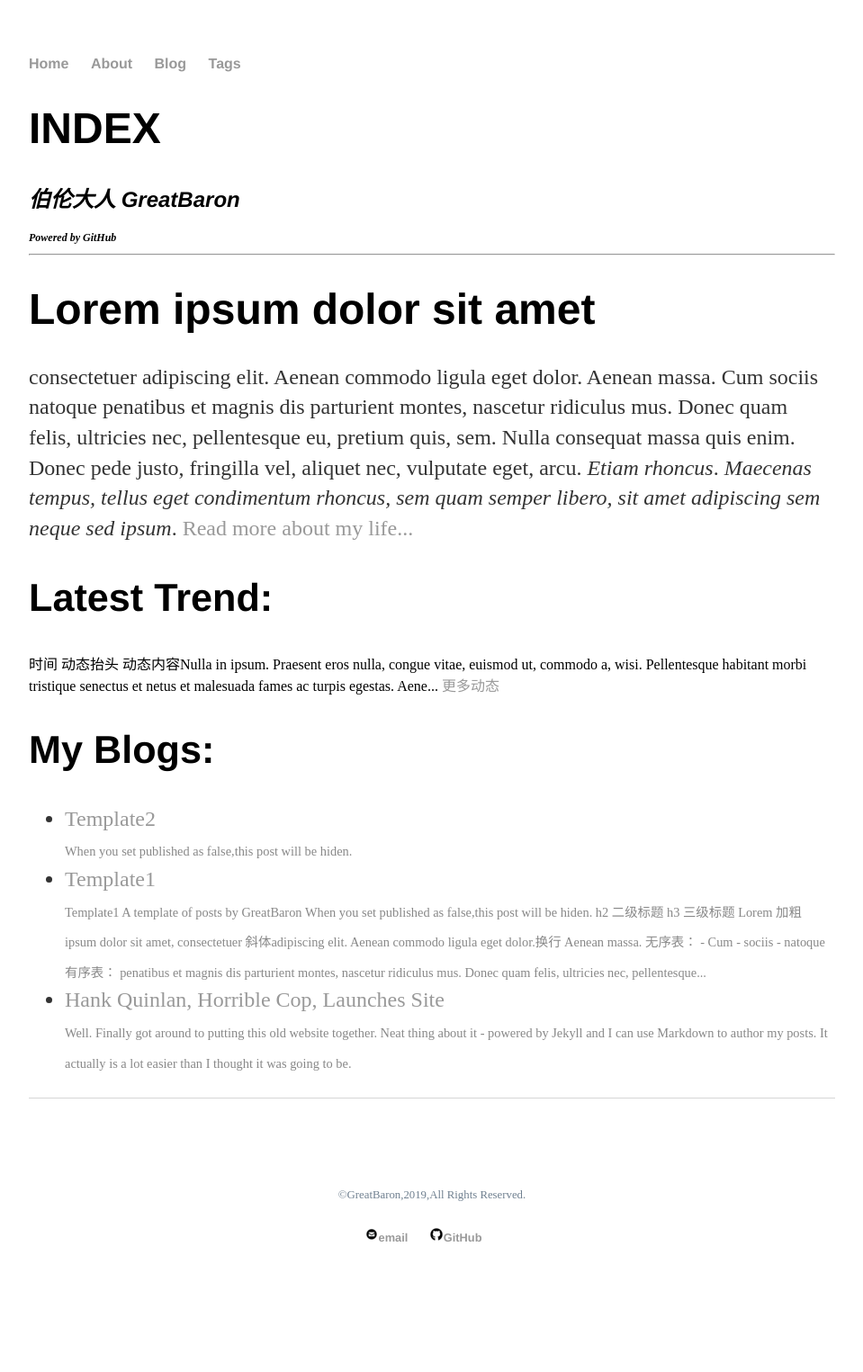
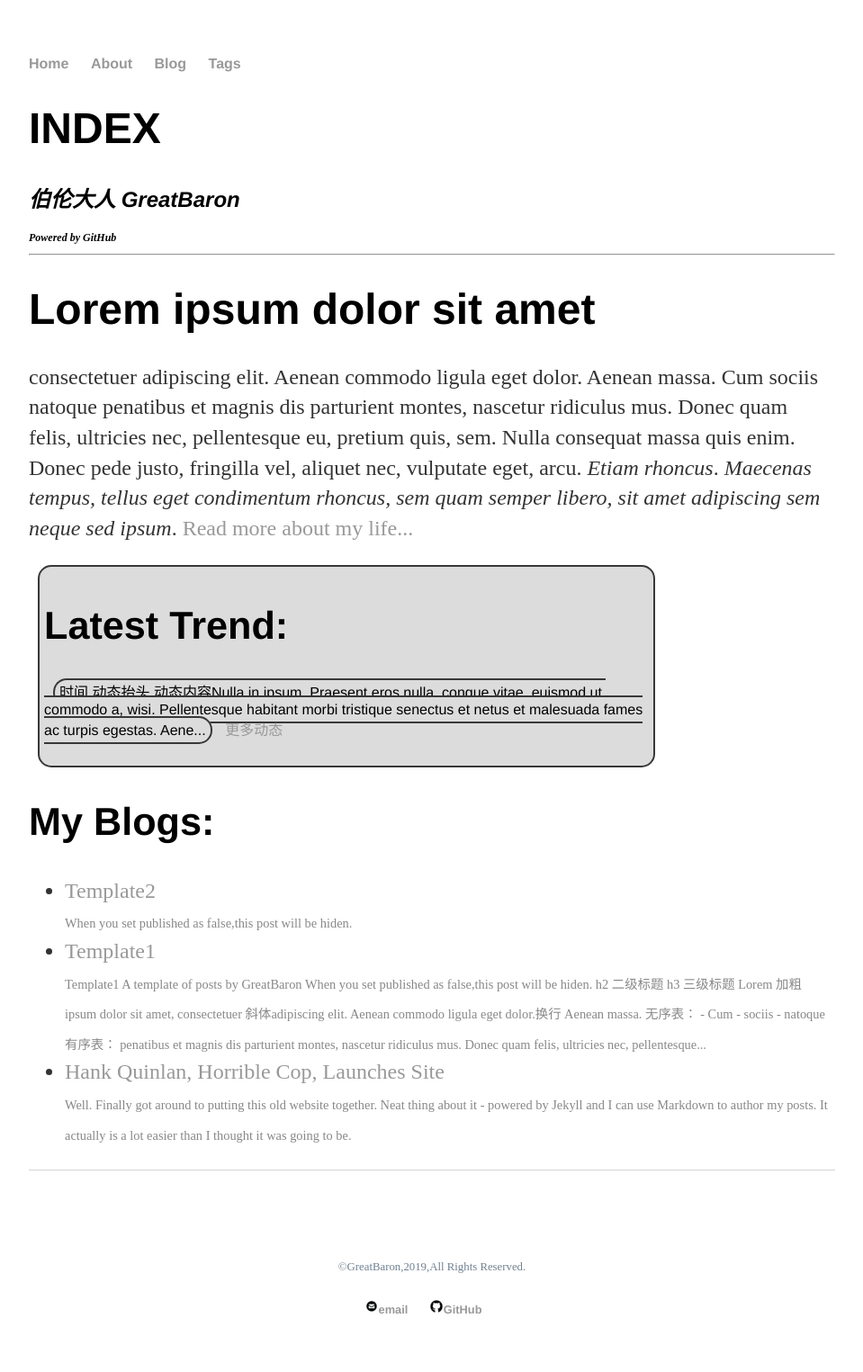
Before and after one commit to FameAndFarm/AndrewImalion.github.io, a Jekyll site: the page built from index.html, in a window 1280 px wide. Shown: the whole page at 90% size, without its empty margins (160-1119 px from the left). Built offline with Jekyll 4.4.1, drawn with Linux system fonts in a browser that asks for light colours; before the commit the page ends 1445 px from its top, so only the background shows below that.

Commit message:
Update main.css

```diff
--- a/css/main.css
+++ b/css/main.css
@@ -96,7 +96,7 @@ code {
 
 /* Trends */
 
-.trend-shorcut{
+.trend-shortcut {
     font-family: 'Helvetica', 'Arial', 'Sans-Serif';
     border-radius: 15px;
     border: 2px solid #383838;
```
